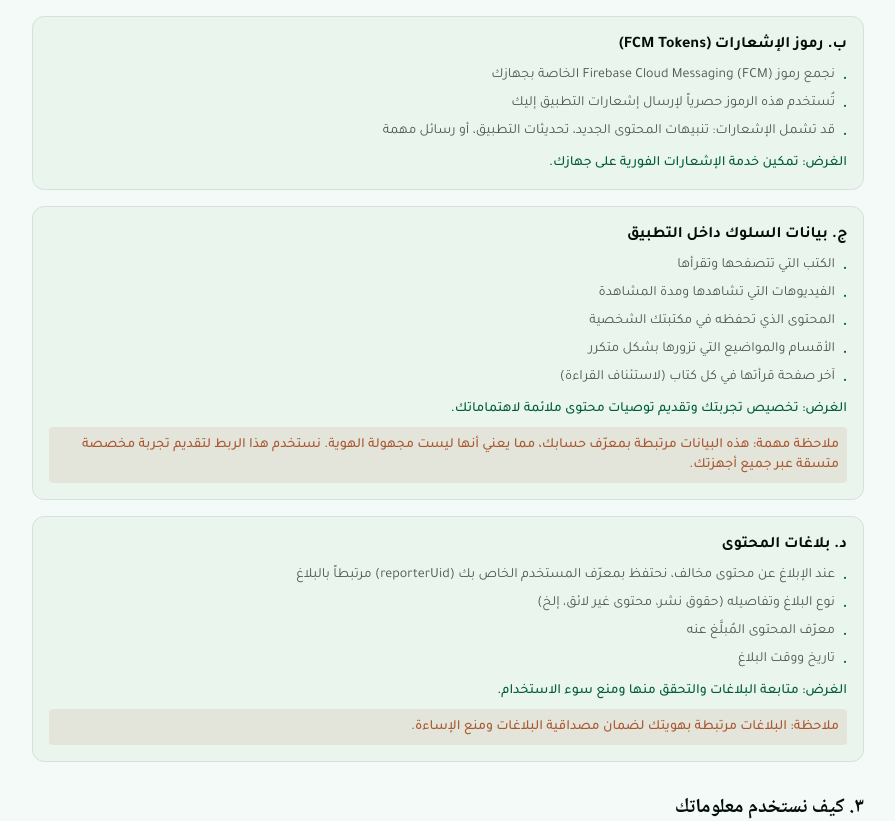
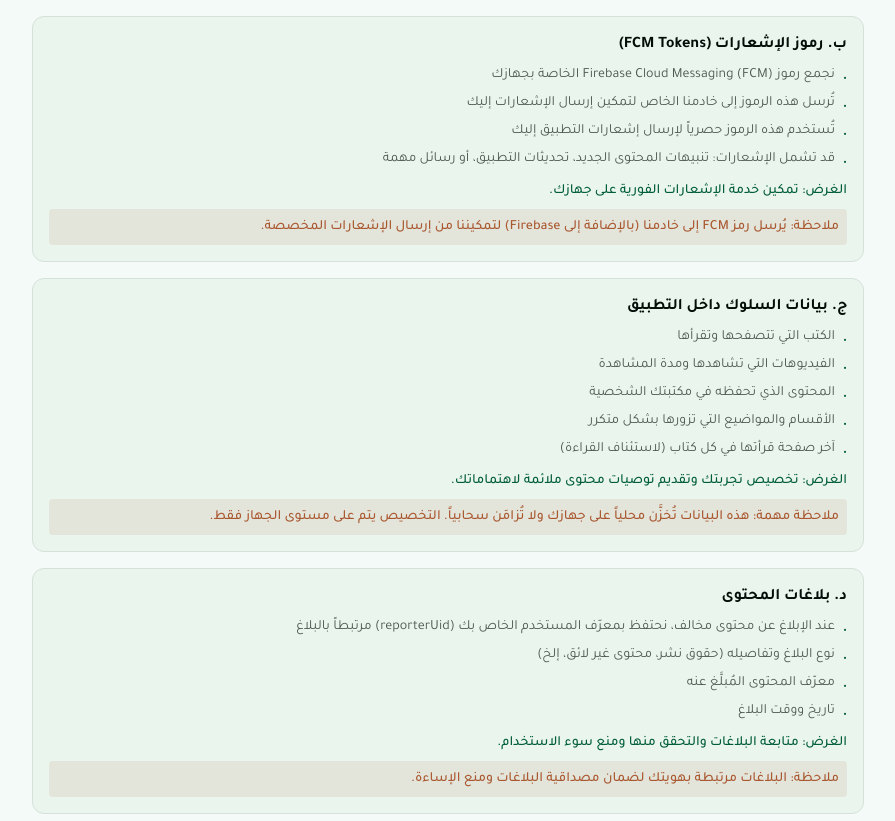
Before and after one commit to mwqwf/nibras-app-website, a Next.js app: page /privacy in a window 1280 px wide. Shown: the part 709-1530 px from the top of the page, without its empty margins (192-1087 px from the left). Built offline with nearby package versions, Linux system fonts and the light colour scheme.

Commit message:
fix: update privacy policy for local data and FCM handling
Correct policy to reflect local data and private FCM server use.

```diff
--- a/app/privacy/page.tsx
+++ b/app/privacy/page.tsx
@@ -40,10 +40,12 @@ function PrivacyContent() {
                 title: "ب. رموز الإشعارات (FCM Tokens)",
                 items: [
                   "نجمع رموز Firebase Cloud Messaging (FCM) الخاصة بجهازك",
+                  "تُرسل هذه الرموز إلى خادمنا الخاص لتمكين إرسال الإشعارات إليك",
                   "تُستخدم هذه الرموز حصرياً لإرسال إشعارات التطبيق إليك",
                   "قد تشمل الإشعارات: تنبيهات المحتوى الجديد، تحديثات التطبيق، أو رسائل مهمة"
                 ],
-                purpose: "الغرض: تمكين خدمة الإشعارات الفورية على جهازك."
+                purpose: "الغرض: تمكين خدمة الإشعارات الفورية على جهازك.",
+                note: "ملاحظة: يُرسل رمز FCM إلى خادمنا (بالإضافة إلى Firebase) لتمكيننا من إرسال الإشعارات المخصصة."
               },
               {
                 title: "ج. بيانات السلوك داخل التطبيق",
@@ -55,7 +57,7 @@ function PrivacyContent() {
                   "آخر صفحة قرأتها في كل كتاب (لاستئناف القراءة)"
                 ],
                 purpose: "الغرض: تخصيص تجربتك وتقديم توصيات محتوى ملائمة لاهتماماتك.",
-                note: "ملاحظة مهمة: هذه البيانات مرتبطة بمعرّف حسابك، مما يعني أنها ليست مجهولة الهوية. نستخدم هذا الربط لتقديم تجربة مخصصة متسقة عبر جميع أجهزتك."
+                note: "ملاحظة مهمة: هذه البيانات تُخزَّن محلياً على جهازك ولا تُزامَن سحابياً. التخصيص يتم على مستوى الجهاز فقط."
               },
               {
                 title: "د. بلاغات المحتوى",
@@ -218,11 +220,11 @@ function PrivacyContent() {
           },
           {
             title: "٥. الملكية الفكرية",
-            content: "المحتوى المتاح عبر نِبراس، بما في ذلك على سبيل المثال لا الحصر النصوص والرسومات والشعارات والصور والمحتوى الصوتي والمرئي، محمي بموجب قوانين حقوق النشر والعلامات التجارية وقوانين الملكية الفكرية الأخرى. يُقدم المحتوى للاستخدام التعليمي الشخصي غير التجاري فقط."
+            content: "المحتوى المتاح عبر نِبراس، بما في ذلك على سبيل المثال لا الحصر النصوص والرسومات وا��شعارات والصور والمحتوى الصوتي والمرئي، محمي بموجب قوانين حقوق النشر والعلامات التجارية وقوانين الملكية الفكرية الأخرى. يُقدم المحتوى للاستخدام التعليمي الشخصي غير التجاري فقط."
           },
           {
             title: "٦. إخلاء مسؤولية المحتوى",
-            content: "يقدم نِبراس محتوى من مختلف المذاهب الإسلامية والعلوم الدنيوية لأغراض تعليمية. وجود أي محتوى لا يشكل تأييداً لأي وجهة نظر معينة. نشجع المستخدمين على التعامل مع جميع المحتوى بتفكير نقدي واستشارة العلماء المؤهلين للإرشاد الديني."
+            content: "يقدم نِبراس محتوى من مخ��لف المذاهب الإسلامية والعلوم الدنيوية لأغراض تعليمية. وجود أي محتوى لا يشكل تأييداً لأي وجهة نظر معينة. نشجع المستخدمين على التعامل مع جميع المحتوى بتفكير نقدي واستشارة العلماء المؤهلين للإرشاد الديني."
           },
           {
             title: "٧. التوفر والتحديثات",
@@ -275,10 +277,12 @@ function PrivacyContent() {
                 title: "b. Notification Tokens (FCM Tokens)",
                 items: [
                   "We collect Firebase Cloud Messaging (FCM) tokens from your device",
+                  "These tokens are sent to our server to enable sending notifications to you",
                   "These tokens are used exclusively to send app notifications to you",
                   "Notifications may include: new content alerts, app updates, or important messages"
                 ],
-                purpose: "Purpose: To enable push notification service on your device."
+                purpose: "Purpose: To enable push notification service on your device.",
+                note: "Note: FCM token is sent to our server (in addition to Firebase) to enable us to send customized notifications."
               },
               {
                 title: "c. In-App Behavior Data",
@@ -290,7 +294,7 @@ function PrivacyContent() {
                   "Last page read in each book (to resume reading)"
                 ],
                 purpose: "Purpose: To personalize your experience and provide content recommendations relevant to your interests.",
-                note: "Important Note: This data is linked to your account identifier, meaning it is not anonymous. We use this linking to provide a consistent personalized experience across all your devices."
+                note: "Important Note: This data is stored locally on your device and is not synced to the cloud. Personalization is done at the device level only."
               },
               {
                 title: "d. Content Reports",
@@ -510,10 +514,12 @@ function PrivacyContent() {
                 title: "b. Jetons de notification (Jetons FCM)",
                 items: [
                   "Nous collectons les jetons Firebase Cloud Messaging (FCM) de votre appareil",
+                  "Ces jetons sont envoyes a notre serveur pour permettre l'envoi de notifications",
                   "Ces jetons sont utilises exclusivement pour vous envoyer des notifications de l'application",
                   "Les notifications peuvent inclure : alertes de nouveau contenu, mises a jour de l'application ou messages importants"
                 ],
-                purpose: "Objectif : Activer le service de notification push sur votre appareil."
+                purpose: "Objectif : Activer le service de notification push sur votre appareil.",
+                note: "Note : Le jeton FCM est envoye a notre serveur (en plus de Firebase) pour nous permettre d'envoyer des notifications personnalisees."
               },
               {
                 title: "c. Donnees de comportement dans l'application",
@@ -525,7 +531,7 @@ function PrivacyContent() {
                   "Derniere page lue dans chaque livre (pour reprendre la lecture)"
                 ],
                 purpose: "Objectif : Personnaliser votre experience et fournir des recommandations de contenu pertinentes a vos interets.",
-                note: "Note importante : Ces donnees sont liees a l'identifiant de votre compte, ce qui signifie qu'elles ne sont pas anonymes. Nous utilisons ce lien pour fournir une experience personnalisee coherente sur tous vos appareils."
+                note: "Note importante : Ces donnees sont stockees localement sur votre appareil et ne sont pas synchronisees dans le cloud. La personnalisation se fait uniquement au niveau de l'appareil."
               },
               {
                 title: "d. Signalements de contenu",
```
